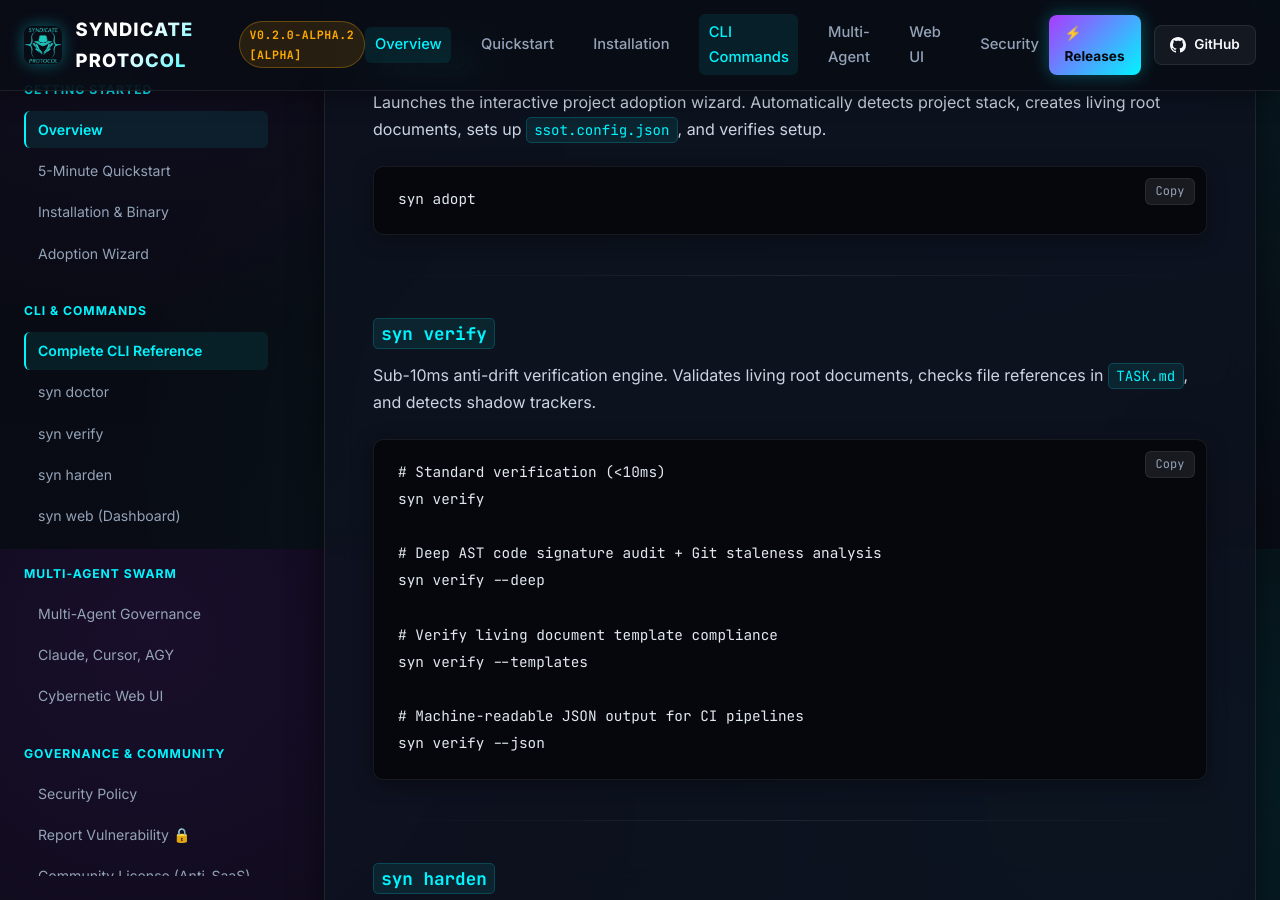
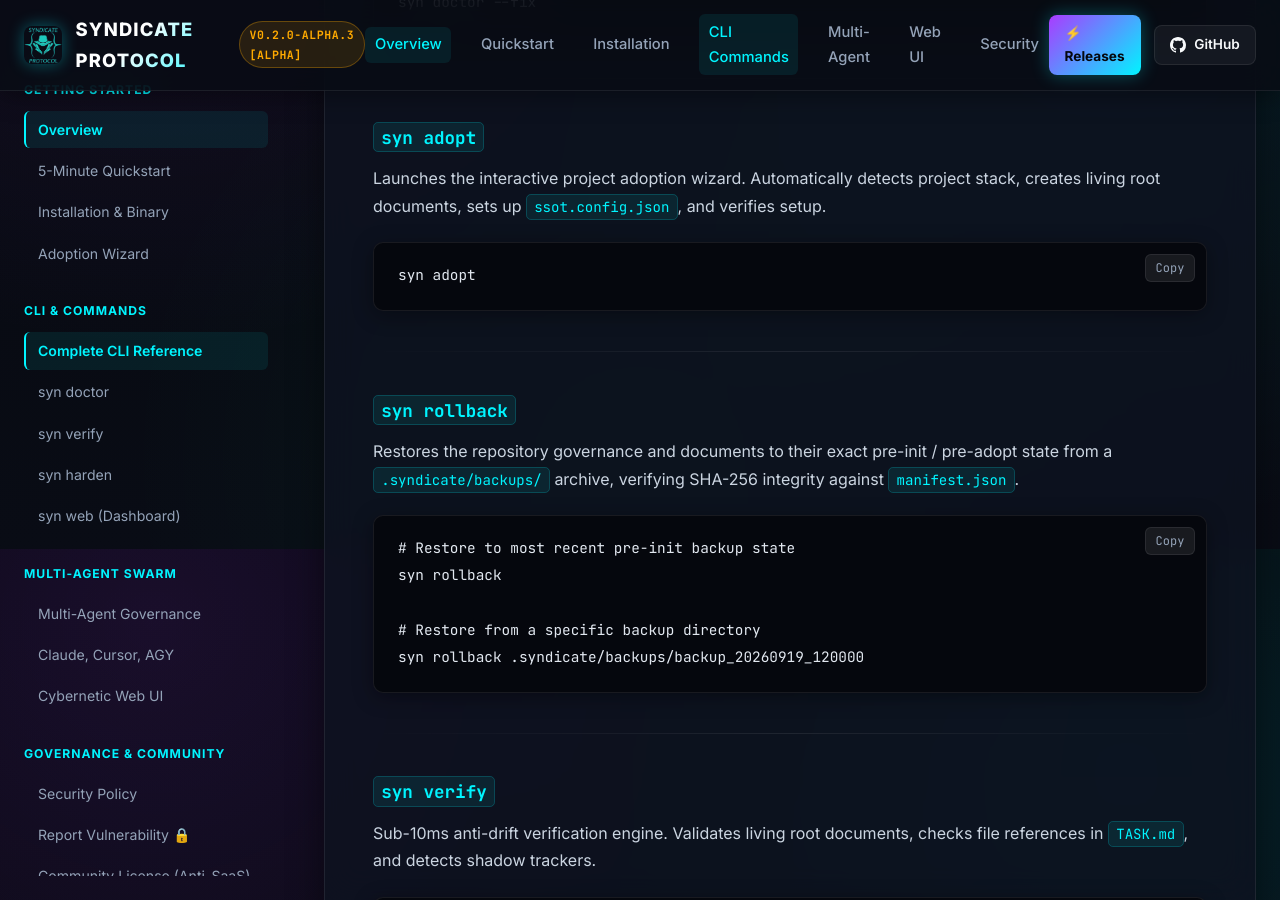
Before and after one commit to Syndicate-Protocol/syndicate-protocol, a Jekyll site: the page built from docs/cli/commands.md, in a window 1280 px wide and 900 px high, scrolled down 3951 px. Built offline with Jekyll 4.4.1, drawn with Linux system fonts in a browser that asks for light colours; some of the changed text lies outside the part shown.

Commit message:
chore(sync): mirror public protocol kit and documentation from monorepo

````diff
--- a/docs/_layouts/default.html
+++ b/docs/_layouts/default.html
@@ -31,7 +31,7 @@
       <a href="{{ '/' | relative_url }}" class="brand-wrapper">
         <img src="{{ '/images/syndicate-protocol.png' | relative_url }}" alt="Syndicate Protocol Logo" class="brand-logo">
         <span class="brand-title">SYNDICATE PROTOCOL</span>
-        <span class="release-pill">v0.2.0-alpha.2 [ALPHA]</span>
+        <span class="release-pill">v0.2.0-alpha.3 [ALPHA]</span>
       </a>
 
       <nav class="header-nav">
--- a/docs/cli/commands.md
+++ b/docs/cli/commands.md
@@ -53,6 +53,7 @@ flowchart TD
 |---|---|---|---|---|
 | [`syn doctor`](#syn-doctor) | `--fix` | No | 100% compliant | Issues or warnings detected |
 | [`syn adopt`](#syn-adopt) | *(Interactive)* | No | Created successfully | Generation error |
+| [`syn rollback`](#syn-rollback) | `--clean` | No | Restored from backup | Backup not found |
 | [`syn verify`](#syn-verify) | `--deep`, `--templates`, `--json` | Yes | Zero drift | Drift / missing file detected |
 | [`syn harden`](#syn-harden) | `--json` | Yes | Zero stubs/mocks found | Fake completion detected |
 | [`syn start`](#syn-start) | `--skip-verify` | No | Task selected | Pre-check failed |
@@ -98,6 +99,20 @@ Launches the interactive project adoption wizard. Automatically detects project
 
 ```bash
 syn adopt
+```
+
+---
+
+### `syn rollback`
+
+Restores the repository governance and documents to their exact pre-init / pre-adopt state from a `.syndicate/backups/` archive, verifying SHA-256 integrity against `manifest.json`.
+
+```bash
+# Restore to most recent pre-init backup state
+syn rollback
+
+# Restore from a specific backup directory
+syn rollback .syndicate/backups/backup_20260919_120000
 ```
 
 ---
--- a/package.json
+++ b/package.json
@@ -1,6 +1,6 @@
 {
-  "name": "syndicate-protocol",
-  "version": "0.2.0-alpha.2",
+  "name": "@syntax-syndicate/syndicate-protocol",
+  "version": "0.2.0-alpha.3",
   "description": "A Portable Single Source of Truth (SSOT) Methodology & Operating System for Multi-Agent and Multi-Contributor Development",
   "type": "module",
   "scripts": {
````
Also changed, not shown: docs/index.md (+1 -1 lines), syndicate-protocol-kit/docs/INNOVATION.template.md (added, +31 -0 lines), README.md, docs/README.md.
